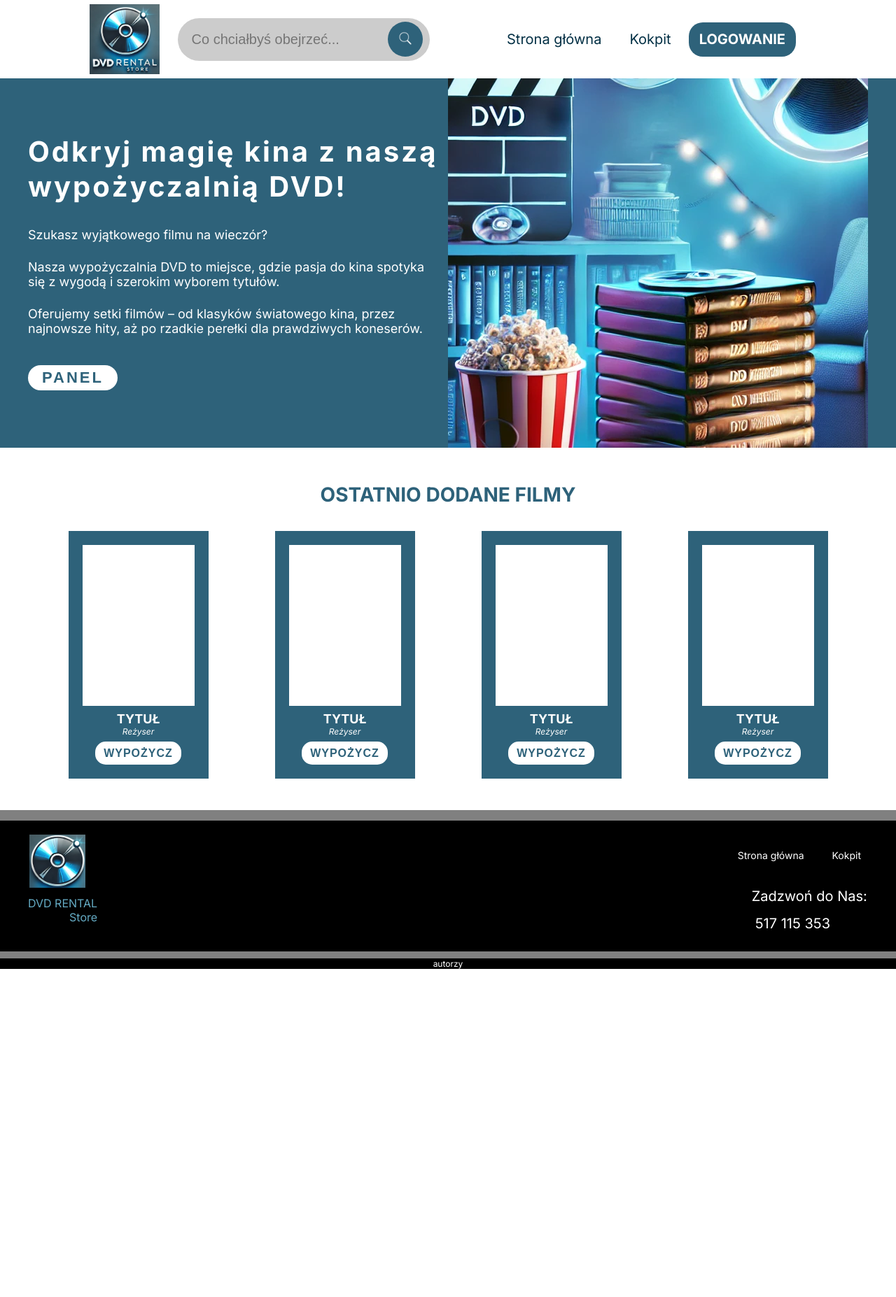
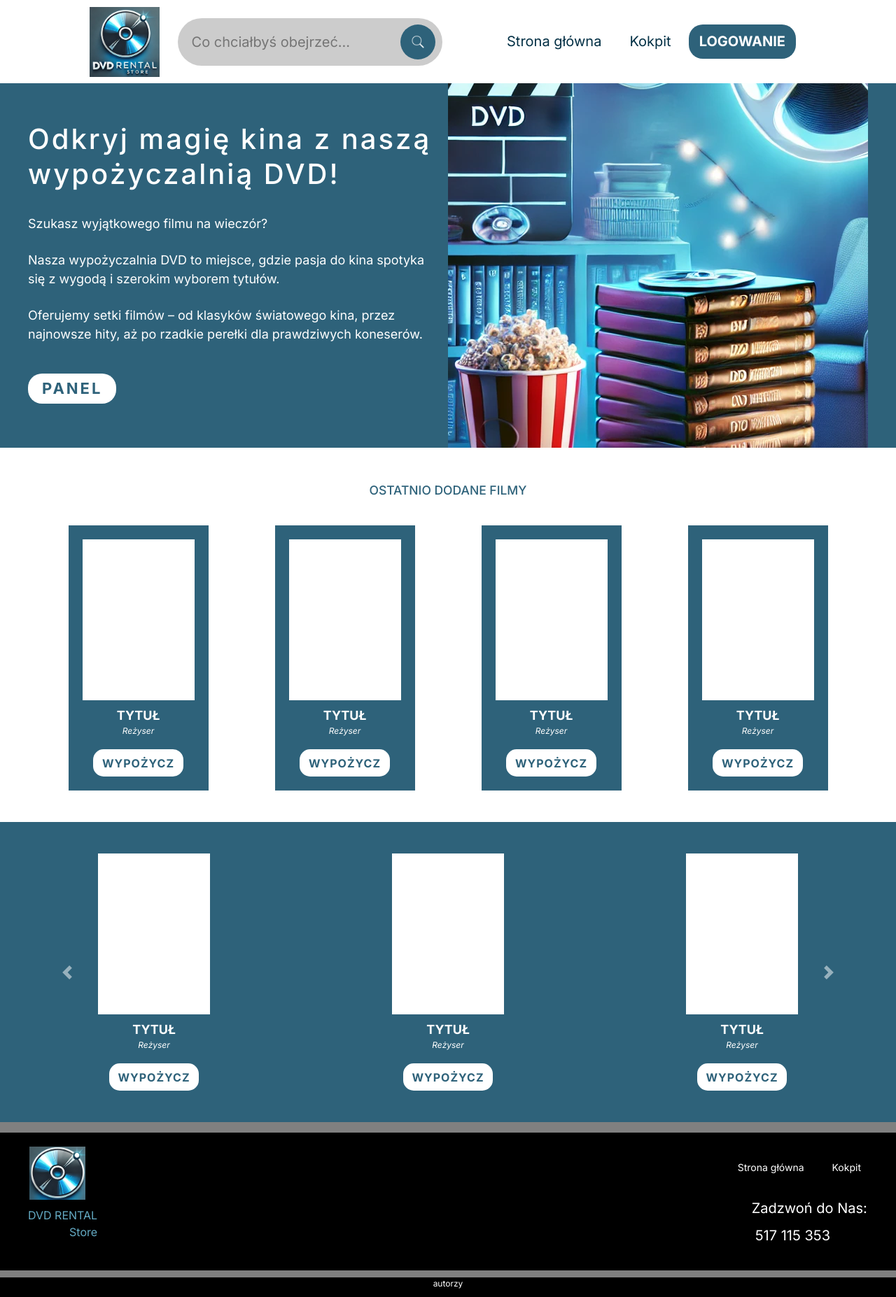
Before and after one commit to Szymomorc/Wypo-yczania-DVD-, a PHP site: page / in a window 1280 px wide. Shown: the whole page at 70% size. Before the commit the page ends 1385 px from the top, so only its background shows below. Run offline with PHP 8.4, Linux system fonts and the light colour scheme.

Commit message:
Emcia probuje zrobic karuzele

```diff
--- a/index.html
+++ b/index.html
@@ -10,6 +10,8 @@
     <link
         href="https://fonts.googleapis.com/css2?family=Inter:ital,opsz,wght@0,14..32,100..900;1,14..32,100..900&display=swap"
         rel="stylesheet">
+    <link rel="stylesheet" href="https://cdn.jsdelivr.net/npm/bootstrap@4.3.1/dist/css/bootstrap.min.css"
+        integrity="sha384-ggOyR0iXCbMQv3Xipma34MD+dH/1fQ784/j6cY/iJTQUOhcWr7x9JvoRxT2MZw1T" crossorigin="anonymous">
     <link rel="stylesheet" type="text/css" href="style.css">
 </head>
 
@@ -90,7 +92,52 @@
             </div>
         </section>
 
-
+        <section class="new2">
+            <div id="carouselExampleControls" class="carousel slide" data-ride="carousel">
+                <div class="carousel-inner">
+                    <div class="carousel-item active">
+                        <div class="new_container-films-box">
+                            <div class="new_container-films-box-img"></div>
+                            <p class="new_container-films-box-title">TYTUŁ</p>
+                            <p class="new_container-films-box-director">Reżyser</p>
+                            <button class="new_container-films-box-btn">WYPOŻYCZ</button>
+                        </div>
+                    </div>
+                    <div class="carousel-item">
+                        <div class="new_container-films-box">
+                            <div class="new_container-films-box-img"></div>
+                            <p class="new_container-films-box-title">TYTUŁ</p>
+                            <p class="new_container-films-box-director">Reżyser</p>
+                            <button class="new_container-films-box-btn">WYPOŻYCZ</button>
+                        </div>
+                    </div>
+                    <div class="carousel-item">
+                        <div class="new_container-films-box">
+                            <div class="new_container-films-box-img"></div>
+                            <p class="new_container-films-box-title">TYTUŁ</p>
+                            <p class="new_container-films-box-director">Reżyser</p>
+                            <button class="new_container-films-box-btn">WYPOŻYCZ</button>
+                        </div>
+                    </div>
+                    <div class="carousel-item">
+                        <div class="new_container-films-box">
+                            <div class="new_container-films-box-img"></div>
+                            <p class="new_container-films-box-title">TYTUŁ</p>
+                            <p class="new_container-films-box-director">Reżyser</p>
+                            <button class="new_container-films-box-btn">WYPOŻYCZ</button>
+                        </div>
+                    </div>
+                </div>
+                <a class="carousel-control-prev" href="#carouselExampleControls" role="button" data-slide="prev">
+                    <span class="carousel-control-prev-icon" aria-hidden="true"></span>
+                    <span class="sr-only">Previous</span>
+                </a>
+                <a class="carousel-control-next" href="#carouselExampleControls" role="button" data-slide="next">
+                    <span class="carousel-control-next-icon" aria-hidden="true"></span>
+                    <span class="sr-only">Next</span>
+                </a>
+            </div>
+        </section>
 
         <footer class="footer">
             <div class="footer_up">
@@ -114,6 +161,17 @@
                 <p class="footer_autors-text">autorzy</p>
             </div>
         </footer>
+        <script src="https://code.jquery.com/jquery-3.3.1.slim.min.js"
+            integrity="sha384-q8i/X+965DzO0rT7abK41JStQIAqVgRVzpbzo5smXKp4YfRvH+8abtTE1Pi6jizo"
+            crossorigin="anonymous"></script>
+        <script src="https://cdn.jsdelivr.net/npm/popper.js@1.14.7/dist/umd/popper.min.js"
+            integrity="sha384-UO2eT0CpHqdSJQ6hJty5KVphtPhzWj9WO1clHTMGa3JDZwrnQq4sF86dIHNDz0W1"
+            crossorigin="anonymous"></script>
+        <script src="https://cdn.jsdelivr.net/npm/bootstrap@4.3.1/dist/js/bootstrap.min.js"
+            integrity="sha384-JjSmVgyd0p3pXB1rRibZUAYoIIy6OrQ6VrjIEaFf/nJGzIxFDsf4x0xIM+B07jRM"
+            crossorigin="anonymous"></script>
+            <script src="https://code.jquery.com/jquery-3.7.1.min.js" integrity="sha256-/JqT3SQfawRcv/BIHPThkBvs0OEvtFFmqPF/lYI/Cxo=" crossorigin="anonymous"></script>
+            <script src="./index.js"></script>
 </body>
 
 </html>
--- /dev/null
+++ b/index.js
@@ -0,0 +1,11 @@
+var carouselWidth = $('.carousel-inner')[0].scrollWidth;
+var cardWidth = $('.carousel-item').width();
+
+var scrollPosition = 0;
+
+$('.carousel-control-next').on('click', function(){
+    if (scrollPosition < (carouselWidth -(cardWidth *4)))
+    console.log(next);
+    scrollPosition = scrollPosition + cardWidth;
+    $('.carousel-inner').animate({scrollLeft: scrollPosition}, 600);
+});
--- a/style.css
+++ b/style.css
@@ -370,3 +370,18 @@ body {
 	background-color: black;
 	text-align: center;
 }
+
+@media screen and (min-width:576px) {
+	.carousel-inner{
+		display: flex;
+	}
+	.carousel-item{
+		display:block;
+		margin-right:0;
+		flex: 0 0 calc(100%/3);
+	}
+}
+
+.carousel-inner{
+	padding: 1em;
+}
```
